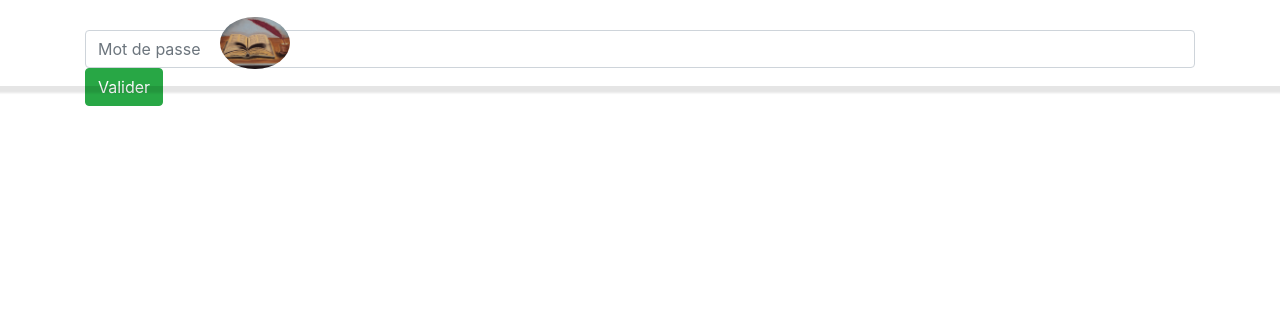
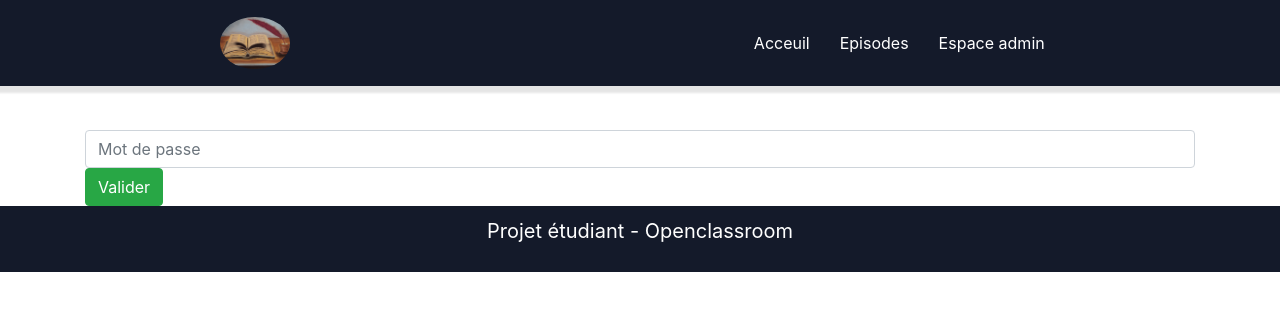
Before and after one commit to BenjaminNahmani/p4-openclassroom, a PHP site: template vue/login/form.php in a window 1280 px wide. Shown: the top 311 px of the page. Run offline with PHP 8.4, Linux system fonts and the light colour scheme; the template is opened without the code that fills it, so the values that code supplies are empty; some libraries are stand-ins or nearby versions.

Commit message:
CSS
Footer - form - nav - retirer JS nav

```diff
--- a/Framework/js/navbar.js
+++ b/Framework/js/navbar.js
@@ -1,4 +1,4 @@
- const nav = document.querySelector('.navbar');
+/*  const nav = document.querySelector('.navbar');
 
 window.addEventListener('scroll', ()=> {
     if(window.scrollY > 183){
@@ -7,3 +7,4 @@ window.addEventListener('scroll', ()=> {
         nav.classList.remove('scroll');
     }
 })
+ */
--- a/style.css
+++ b/style.css
@@ -11,15 +11,15 @@
     justify-content: space-around;
     width: 100%;
     max-width: 1900px;
-    background-color: transparent;
+    background-color: #141A2A;
     box-shadow: 0 5px 2px 2px rgba(0, 0, 0, 0.1);
     transition: all 0.25s ease-in-out;
 }
 
-.navbar.scroll{
+/* .navbar.scroll{
     padding: 0.5rem 1rem;
     background-color: #141A2A;
-}
+} */
 
 #logo{
     display: flex;
@@ -130,8 +130,30 @@
     padding: 10px 10px 10px 10px;
 }
 
-.btn-submit{
+.btn-submit, .btn-success{
     display: flex;
     justify-content: flex-end;
     align-items: flex-end;
 }
+
+
+/* ---------------------------------- */
+/* -------- FORM LOGIN ADMIN -------- */
+/* ---------------------------------- */
+.container_login{
+    margin-top: 130px;
+}
+
+
+/* ---------------------------------- */
+/* ------------- FOOTER ------------- */
+/* ---------------------------------- */
+footer{
+    display: flex;
+    justify-content: center;
+    align-items: center;
+    padding: 10px;
+    background-color: #141A2A;
+    color: white;
+    font-size: 20px;
+}
--- a/vue/layout/footer.php
+++ b/vue/layout/footer.php
@@ -1,4 +1,6 @@
-
+<footer>
+    <p>Projet étudiant - Openclassroom</p>
+</footer>
 
 <script src="/vue/home/js/home.js"></script>
 <!-- <script src="/vue/home/js/comView.js"></script> -->
--- a/vue/login/form.php
+++ b/vue/login/form.php
@@ -1,6 +1,6 @@
-<?//=$header?>
+<?=$header?>
 
-    <div class="container">
+    <div class="container container_login">
         <form method="POST">
             <input type="text" class="form-control" name="password" placeholder="Mot de passe">
             <input type="submit" name="submit" value="Valider" class="btn btn-success">
```
